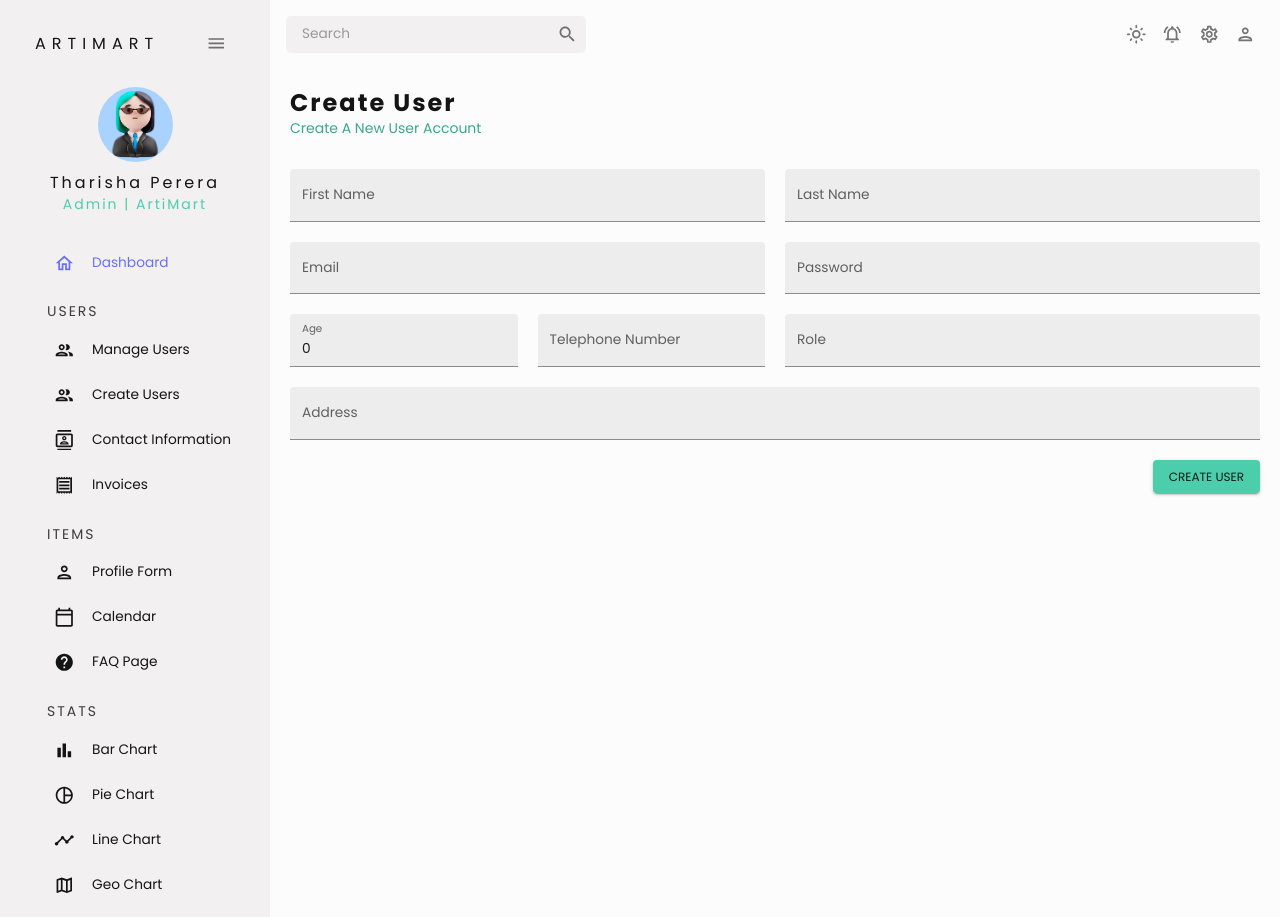
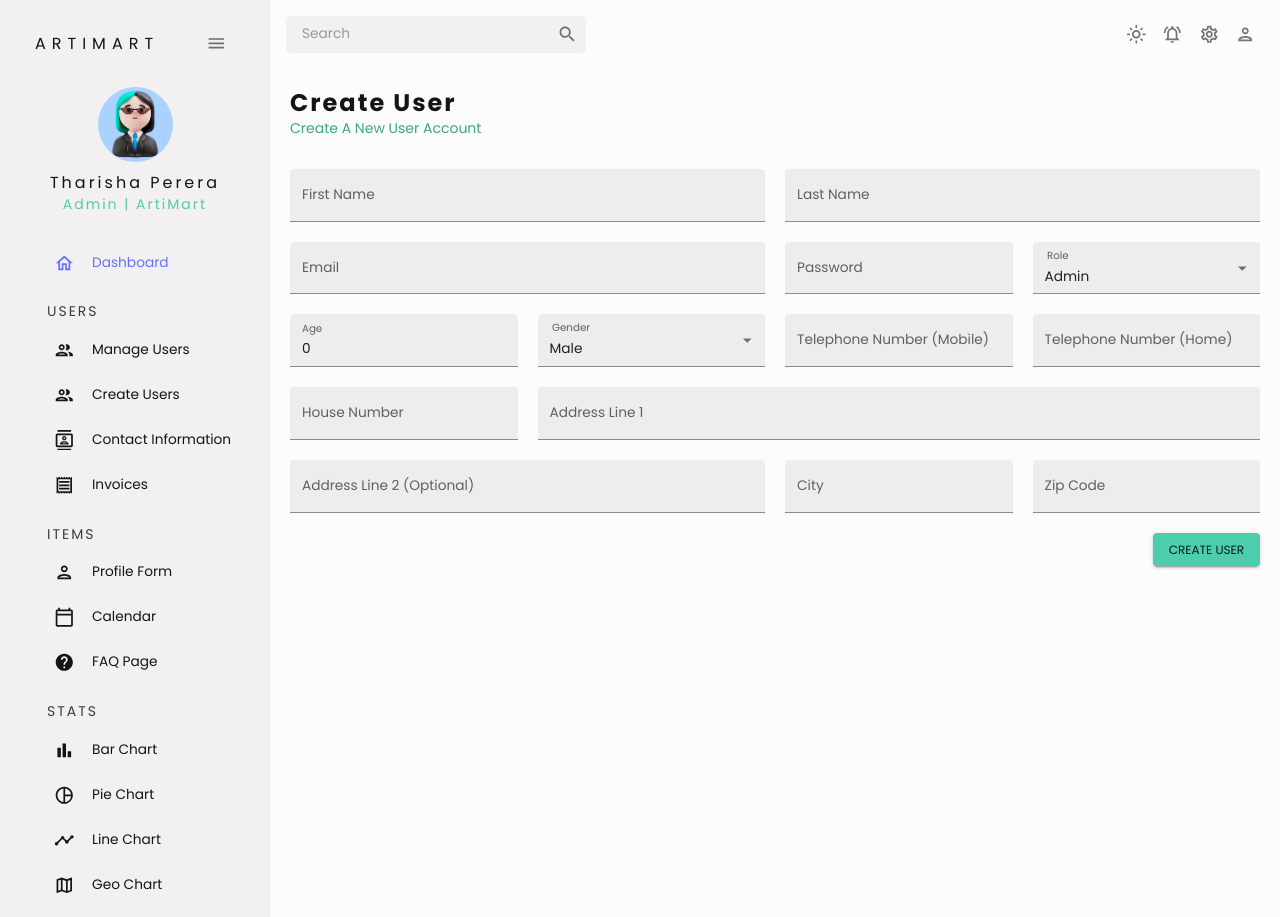
Before and after one commit to TharishaPerera/artimart-react-dashboard, a React (Create React App) app: page /users/create in a window 1280 px wide. Built offline with nearby package versions, Linux system fonts and the light colour scheme.

Commit message:
change user creation form

```diff
--- a/src/scenes/userForm/index.jsx
+++ b/src/scenes/userForm/index.jsx
@@ -1,5 +1,13 @@
 import React from "react";
-import { Box, Button, TextField, Select } from "@mui/material";
+import {
+  Box,
+  Button,
+  TextField,
+  Select,
+  MenuItem,
+  InputLabel,
+  FormControl,
+} from "@mui/material";
 import { Formik } from "formik";
 import * as yup from "yup";
 import useMediaQuery from "@mui/material/useMediaQuery";
@@ -14,9 +22,15 @@ const UserForm = () => {
     email: "",
     password: "",
     age: 0,
-    telephone: "",
-    address: "",
-    role: "",
+    gender: "male",
+    telephoneMobile: "",
+    telephoneHome: "",
+    houseNo: "",
+    addressLine1: "",
+    addressLine2: "",
+    city: "",
+    zipCode: "",
+    role: "admin",
   };
 
   const phoneRegExp = /^(\+\d{1,2}\s)?\(?\d{3}\)?\d{3}\d{4}$/;
@@ -25,21 +39,28 @@ const UserForm = () => {
     "^(?=.*[0-9])(?=.*[a-z])(?=.*[A-Z])(?=.*[*.!@$%^&]).{8}$";
 
   const userSchema = yup.object().shape({
-    firstName: yup.string().required("First name cannot be empty."),
-    lastName: yup.string().required("Last name cannot be empty."),
+    firstName: yup.string().required("First name field cannot be empty."),
+    lastName: yup.string().required("Last name field cannot be empty."),
     email: yup
       .string()
       .email("Invalid email address.")
-      .required("Email cannot be empty."),
-    password: yup.string().required("Password cannot be empty."),
+      .required("Email field cannot be empty."),
+    password: yup.string().required("Password field cannot be empty."),
     // .matches(passwordRegExp, "Password should have atleast 1 uppercase, 1 lowercase, 1 number & 8 characters minimum.")
-    age: yup.number().required("Age cannot be empty."),
-    telephone: yup
+    age: yup.number().required("Age field cannot be empty."),
+    gender: yup.string().required("Gender field cannot be empty. "),
+    telephoneMobile: yup
       .string()
       .matches(phoneRegExp, "Invalid phone number.")
-      .required("Telephone number cannot be empty."),
-    role: yup.string().required("Role cannot be empty."),
-    address: yup.string().required("Address cannot be empty."),
+      .required("Telephone number field cannot be empty."),
+    telephoneHome: yup.string().matches(phoneRegExp, "Invalid phone number."),
+    role: yup.string().required("Role field cannot be empty."),
+    houseNo: yup.string().required("House number field cannot be empty."),
+    addressLine1: yup
+      .string()
+      .required("Address Line 1 field cannot be empty."),
+    city: yup.string().required("City field cannot be empty."),
+    zipCode: yup.string().required("Zip code field cannot be empty."),
   });
 
   const handleFormSubmit = (values) => {
@@ -126,8 +147,34 @@ const UserForm = () => {
                 name="password"
                 error={!!touched.password && !!errors.password}
                 helperText={touched.password && errors.password}
-                sx={{ gridColumn: "span 2" }}
+                sx={{ gridColumn: "span 1" }}
               />
+
+              <FormControl sx={{ gridColumn: "span 1" }}>
+                <InputLabel id="role-select" sx={{ lineHeight: 4.5 }}>
+                  Role
+                </InputLabel>
+                <Select
+                  labelId="role-select"
+                  fullWidth
+                  variant="filled"
+                  type="text"
+                  label="Role"
+                  onBlur={handleBlur}
+                  onChange={handleChange}
+                  value={values.role}
+                  name="role"
+                  error={!!touched.role && !!errors.role}
+                  helperText={touched.role && errors.role}
+                >
+                  <MenuItem value="admin" label="Select role">
+                    Admin
+                  </MenuItem>
+                  <MenuItem value="buyer" label="Select role">
+                    Buyer
+                  </MenuItem>
+                </Select>
+              </FormControl>
 
               <TextField
                 fullWidth
@@ -143,17 +190,43 @@ const UserForm = () => {
                 sx={{ gridColumn: "span 1" }}
               />
 
+              <FormControl sx={{ gridColumn: "span 1" }}>
+                <InputLabel id="gender-select" sx={{ lineHeight: 4.5 }}>
+                  Gender
+                </InputLabel>
+                <Select
+                  labelId="gender-select"
+                  fullWidth
+                  variant="filled"
+                  type="text"
+                  label="Gender"
+                  onBlur={handleBlur}
+                  onChange={handleChange}
+                  value={values.gender}
+                  name="gender"
+                  error={!!touched.gender && !!errors.gender}
+                  helperText={touched.gender && errors.gender}
+                >
+                  <MenuItem value="male" label="Male">
+                    Male
+                  </MenuItem>
+                  <MenuItem value="female" label="Female">
+                    Female
+                  </MenuItem>
+                </Select>
+              </FormControl>
+
               <TextField
                 fullWidth
                 variant="filled"
                 type="text"
-                label="Telephone Number"
+                label="Telephone Number (Mobile)"
                 onBlur={handleBlur}
                 onChange={handleChange}
-                value={values.telephone}
-                name="telephone"
-                error={!!touched.telephone && !!errors.telephone}
-                helperText={touched.telephone && errors.telephone}
+                value={values.telephoneMobile}
+                name="telephoneMobile"
+                error={!!touched.telephoneMobile && !!errors.telephoneMobile}
+                helperText={touched.telephoneMobile && errors.telephoneMobile}
                 sx={{ gridColumn: "span 1" }}
               />
 
@@ -161,13 +234,55 @@ const UserForm = () => {
                 fullWidth
                 variant="filled"
                 type="text"
-                label="Role"
+                label="Telephone Number (Home)"
                 onBlur={handleBlur}
                 onChange={handleChange}
-                value={values.role}
-                name="role"
-                error={!!touched.role && !!errors.role}
-                helperText={touched.role && errors.role}
+                value={values.telephoneHome}
+                name="telephoneHome"
+                error={!!touched.telephoneHome && !!errors.telephoneHome}
+                helperText={touched.telephoneHome && errors.telephoneHome}
+                sx={{ gridColumn: "span 1" }}
+              />
+
+              <TextField
+                fullWidth
+                variant="filled"
+                type="text"
+                label="House Number"
+                onBlur={handleBlur}
+                onChange={handleChange}
+                value={values.houseNo}
+                name="houseNo"
+                error={!!touched.houseNo && !!errors.houseNo}
+                helperText={touched.houseNo && errors.houseNo}
+                sx={{ gridColumn: "span 1" }}
+              />
+
+              <TextField
+                fullWidth
+                variant="filled"
+                type="text"
+                label="Address Line 1"
+                onBlur={handleBlur}
+                onChange={handleChange}
+                value={values.addressLine1}
+                name="addressLine1"
+                error={!!touched.addressLine1 && !!errors.addressLine1}
+                helperText={touched.addressLine1 && errors.addressLine1}
+                sx={{ gridColumn: "span 3" }}
+              />
+
+              <TextField
+                fullWidth
+                variant="filled"
+                type="text"
+                label="Address Line 2 (Optional)"
+                onBlur={handleBlur}
+                onChange={handleChange}
+                value={values.addressLine2}
+                name="addressLine2"
+                error={!!touched.addressLine2 && !!errors.addressLine2}
+                helperText={touched.addressLine2 && errors.addressLine2}
                 sx={{ gridColumn: "span 2" }}
               />
 
@@ -175,14 +290,28 @@ const UserForm = () => {
                 fullWidth
                 variant="filled"
                 type="text"
-                label="Address"
+                label="City"
                 onBlur={handleBlur}
                 onChange={handleChange}
-                value={values.address}
-                name="address"
-                error={!!touched.address && !!errors.address}
-                helperText={touched.address && errors.address}
-                sx={{ gridColumn: "span 4" }}
+                value={values.city}
+                name="city"
+                error={!!touched.city && !!errors.city}
+                helperText={touched.city && errors.city}
+                sx={{ gridColumn: "span 1" }}
+              />
+
+              <TextField
+                fullWidth
+                variant="filled"
+                type="text"
+                label="Zip Code"
+                onBlur={handleBlur}
+                onChange={handleChange}
+                value={values.zipCode}
+                name="zipCode"
+                error={!!touched.zipCode && !!errors.zipCode}
+                helperText={touched.zipCode && errors.zipCode}
+                sx={{ gridColumn: "span 1" }}
               />
             </Box>
 
```
